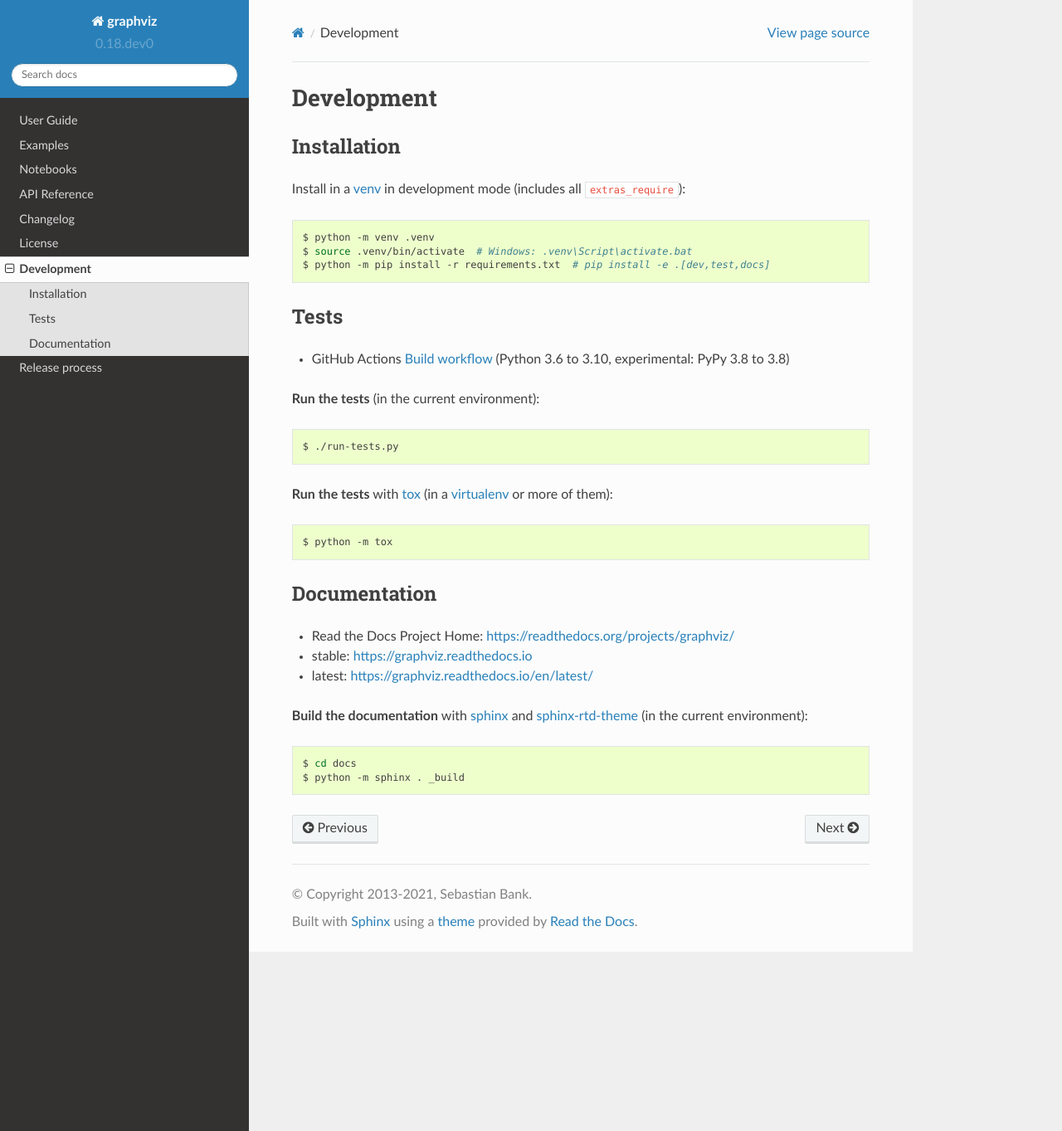
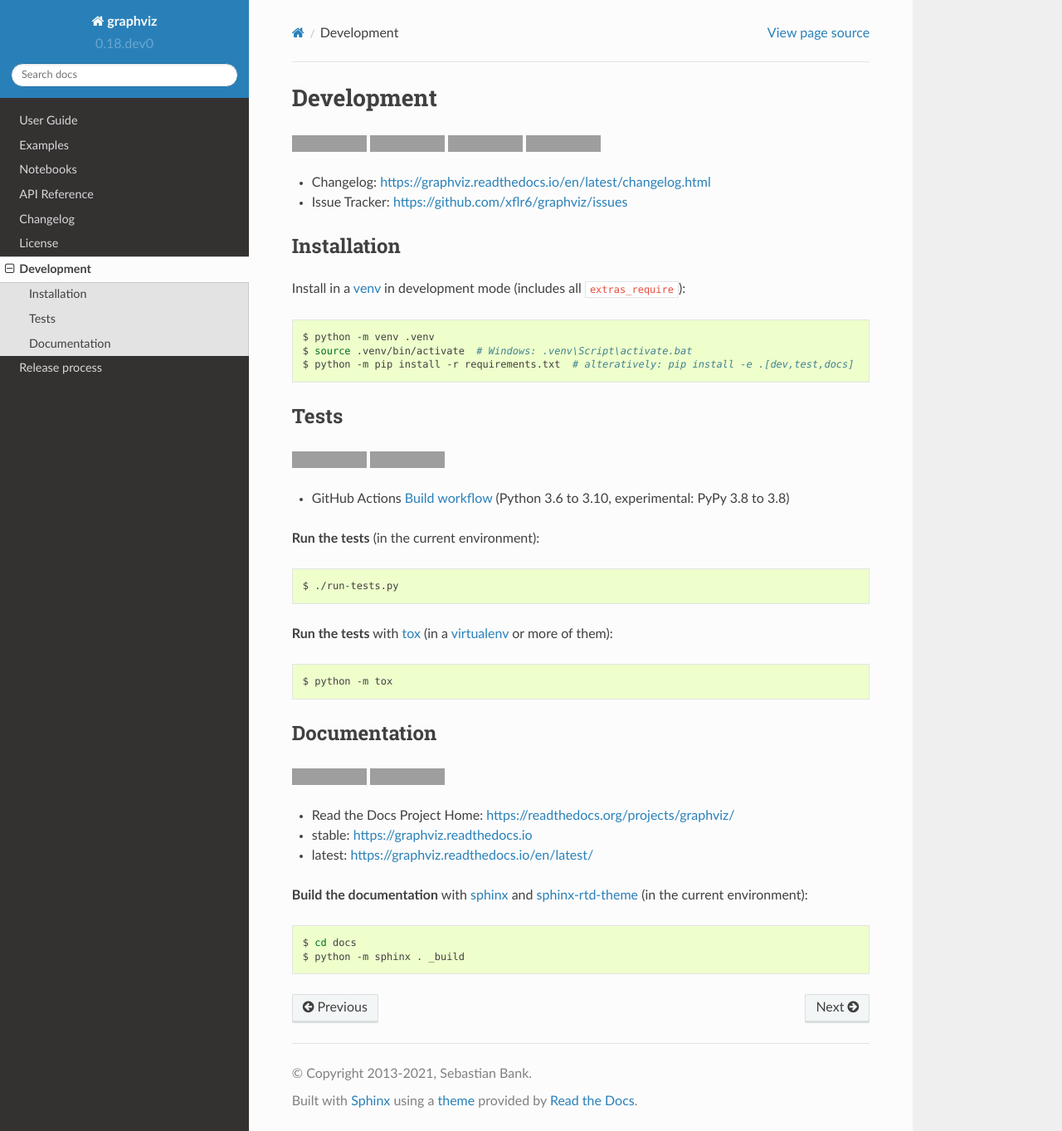
Before and after one commit to xflr6/graphviz, a Sphinx documentation site: the page built from docs/development.rst, in a window 1280 px wide and 1363 px high. Shown: the whole window at 83% size. Built offline with Sphinx 7.4.7 and the Read the Docs theme 2.0.0, drawn with Linux system fonts in a browser that asks for light colours; the version number is read from the project's files by our own code; part of the change alters nothing that is shown; grey boxes are pictures that could not be loaded.

Commit message:
add pointers to development docs

```diff
--- a/docs/development.rst
+++ b/docs/development.rst
@@ -2,6 +2,11 @@
 
 Development
 ===========
+
+|PyPI version| |License| |Supported Python| |Format|
+
+- Changelog: https://graphviz.readthedocs.io/en/latest/changelog.html
+- Issue Tracker: https://github.com/xflr6/graphviz/issues
 
 Installation
 ------------
@@ -12,10 +17,12 @@ Install in a venv_ in development mode (includes all ``extras_require``):
 
     $ python -m venv .venv
     $ source .venv/bin/activate  # Windows: .venv\Script\activate.bat
-    $ python -m pip install -r requirements.txt  # pip install -e .[dev,test,docs]
+    $ python -m pip install -r requirements.txt  # alteratively: pip install -e .[dev,test,docs]
 
 Tests
 -----
+
+|Build| |Codecov|
 
 - GitHub Actions `Build workflow <https://github.com/xflr6/graphviz/actions/workflows/build.yaml>`_
   (Python 3.6 to 3.10, experimental: PyPy 3.8 to 3.8)
@@ -35,6 +42,8 @@ Tests
 Documentation
 -------------
 
+|Readthedocs-stable| |Readthedocs-latest|
+
 - Read the Docs Project Home: https://readthedocs.org/projects/graphviz/
 - stable: https://graphviz.readthedocs.io
 - latest: https://graphviz.readthedocs.io/en/latest/
@@ -52,3 +61,31 @@ Documentation
 .. _virtualenv: https://virtualenv.pypa.io
 .. _sphinx: https://www.sphinx-doc.org
 .. _sphinx-rtd-theme: https://sphinx-rtd-theme.readthedocs.io
+
+
+.. |PyPI version| image:: https://img.shields.io/pypi/v/graphviz.svg
+    :target: https://pypi.org/project/graphviz/
+    :alt: Latest PyPI Version
+.. |License| image:: https://img.shields.io/pypi/l/graphviz.svg
+    :target: https://pypi.org/project/graphviz/
+    :alt: License
+.. |Supported Python| image:: https://img.shields.io/pypi/pyversions/graphviz.svg
+    :target: https://pypi.org/project/graphviz/
+    :alt: Supported Python Versions
+.. |Format| image:: https://img.shields.io/pypi/format/graphviz.svg
+    :target: https://pypi.org/project/graphviz/
+    :alt: Format
+
+
+.. |Build| image:: https://github.com/xflr6/graphviz/actions/workflows/build.yaml/badge.svg?branch=master
+    :target: https://github.com/xflr6/graphviz/actions/workflows/build.yaml?query=branch%3Amaster
+    :alt: Build
+.. |Codecov| image:: https://codecov.io/gh/xflr6/graphviz/branch/master/graph/badge.svg
+    :target: https://codecov.io/gh/xflr6/graphviz
+    :alt: Codecov
+.. |Readthedocs-stable| image:: https://readthedocs.org/projects/graphviz/badge/?version=stable
+    :target: https://graphviz.readthedocs.io/en/stable/?badge=stable
+    :alt: Readthedocs stable
+.. |Readthedocs-latest| image:: https://readthedocs.org/projects/graphviz/badge/?version=latest
+    :target: https://graphviz.readthedocs.io/en/latest/?badge=latest
+    :alt: Readthedocs latest
```
